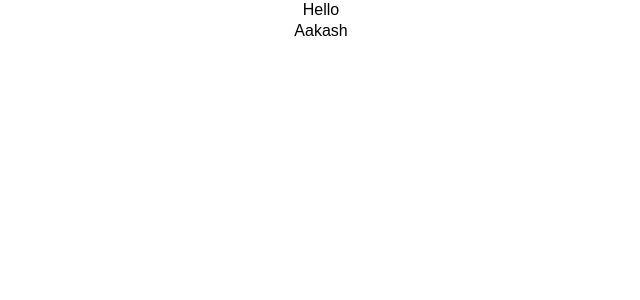
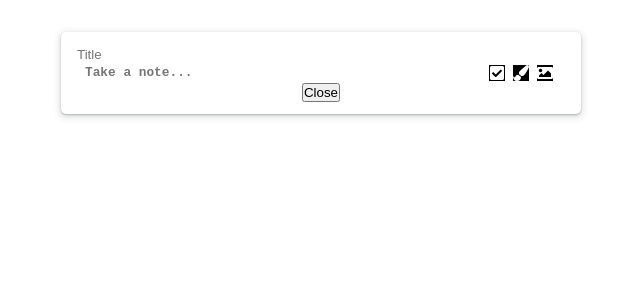
Before and after one commit to 9267aakashsharma/myNotes, a React (Create React App) app: page / in a window 1280 px wide. Shown: the top 300 px of the page, without its empty margins (319-959 px from the left). Built offline with nearby package versions, Linux system fonts and the light colour scheme.

Commit message:
fix:save title and content to state
Signed-off-by: Aakash <9267aakashsharma@gmail.com>

```diff
--- a/package.json
+++ b/package.json
@@ -13,8 +13,10 @@
     "node-sass": "^4.14.1",
     "react": "^16.13.1",
     "react-dom": "^16.13.1",
+    "react-focus-container": "^0.0.1",
     "react-icons": "^3.10.0",
     "react-scripts": "3.4.1",
+    "react-textarea-autosize": "^8.2.0",
     "typescript": "^3.9.7"
   },
   "scripts": {
--- a/src/index.scss
+++ b/src/index.scss
@@ -1,5 +1,6 @@
 @import "./fonts";
 @import "./variables";
+@import "./mixins";
 
 * {
   margin: 0;
@@ -16,7 +17,7 @@ body {
 
 body {
   font-size: $font-size;
-  font-family: "Graphik", sans-serif;
+  font-family: "Roboto", sans-serif;
   color: $text;
   text-rendering: optimizeLegibility;
   background-color: $background;
--- a/src/pages/Dashboard/Dashboard.tsx
+++ b/src/pages/Dashboard/Dashboard.tsx
@@ -4,7 +4,6 @@ import { CreateNote } from "./components";
 const Dashboard = () => {
   return (
     <div>
-      <p>Hello</p>
       <CreateNote />
     </div>
   );
--- a/src/pages/Dashboard/components/CreateNote/CreateNote.scss
+++ b/src/pages/Dashboard/components/CreateNote/CreateNote.scss
@@ -0,0 +1,53 @@
+@import "../../../../variables";
+@import "../../../../fonts";
+@import "../../../../mixins";
+
+div.payO-createNote {
+  position: relative;
+  margin: 2rem auto;
+  padding: 0.75rem 1rem;
+  width: fit-content;
+  border-radius: 5px;
+  box-shadow: 0 1px 2px 0 rgba(60, 64, 67, 0.302),
+    0 2px 6px 2px rgba(60, 64, 67, 0.149);
+
+  input {
+    border: none;
+    outline: none;
+    width: 100%;
+  }
+
+  div.title {
+    position: relative;
+    padding: 0 0.5rem;
+    display: flex;
+
+    textarea {
+      outline: none;
+      width: 400px;
+      line-height: 1.5rem;
+      font-size: 0.8rem;
+      border: 0;
+      box-sizing: border-box;
+      display: block;
+      resize: none;
+      max-width: 100%;
+      line-height: 1.5;
+      padding: 0;
+
+      &::placeholder {
+        font-weight: 600;
+      }
+    }
+
+    svg {
+      vertical-align: baseline;
+      justify-content: baseline;
+      font-size: 1rem;
+      fill: $background;
+      background-color: $text;
+      margin: auto 0.25rem;
+      padding: 0;
+    }
+  }
+}
--- a/src/pages/Dashboard/components/CreateNote/CreateNote.tsx
+++ b/src/pages/Dashboard/components/CreateNote/CreateNote.tsx
@@ -1,9 +1,40 @@
-import React from "react";
+import React, { useEffect, useRef, useState } from "react";
+import "./CreateNote.scss";
+import { FaCheckSquare, FaImage, FaPaintBrush } from "react-icons/fa";
+import TextareaAutosize from "react-textarea-autosize";
 
 const CreateNote = () => {
+  const [title, setTitle] = useState("");
+  const [content, setContent] = useState("");
   return (
-    <div>
-      <p>Aakash</p>
+    <div className="payO-createNote">
+      <input
+        placeholder="Title"
+        onChange={(event: React.ChangeEvent<HTMLInputElement>) => {
+          setTitle(event.target.value);
+        }}
+        value={title}
+      />
+      <div className="title">
+        <TextareaAutosize
+          placeholder="Take a note..."
+          minRows={1}
+          onChange={(event: React.ChangeEvent<HTMLTextAreaElement>) => {
+            setContent(event.target.value);
+          }}
+          value={content}
+        />
+        <FaCheckSquare />
+        <FaPaintBrush />
+        <FaImage />
+      </div>
+
+      <div>
+        <div className="content"></div>
+        <div className="options">
+          <button>Close</button>
+        </div>
+      </div>
     </div>
   );
 };
```
Also changed, not shown: 1 other file (tests, documents, lock files or other folders).
